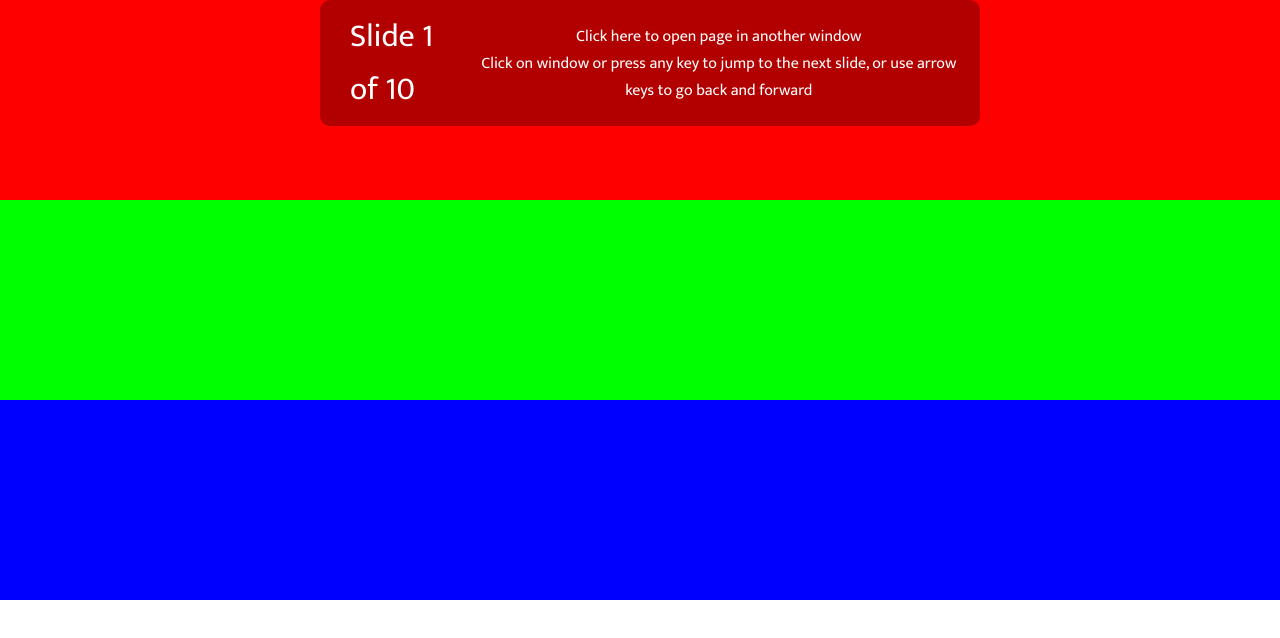
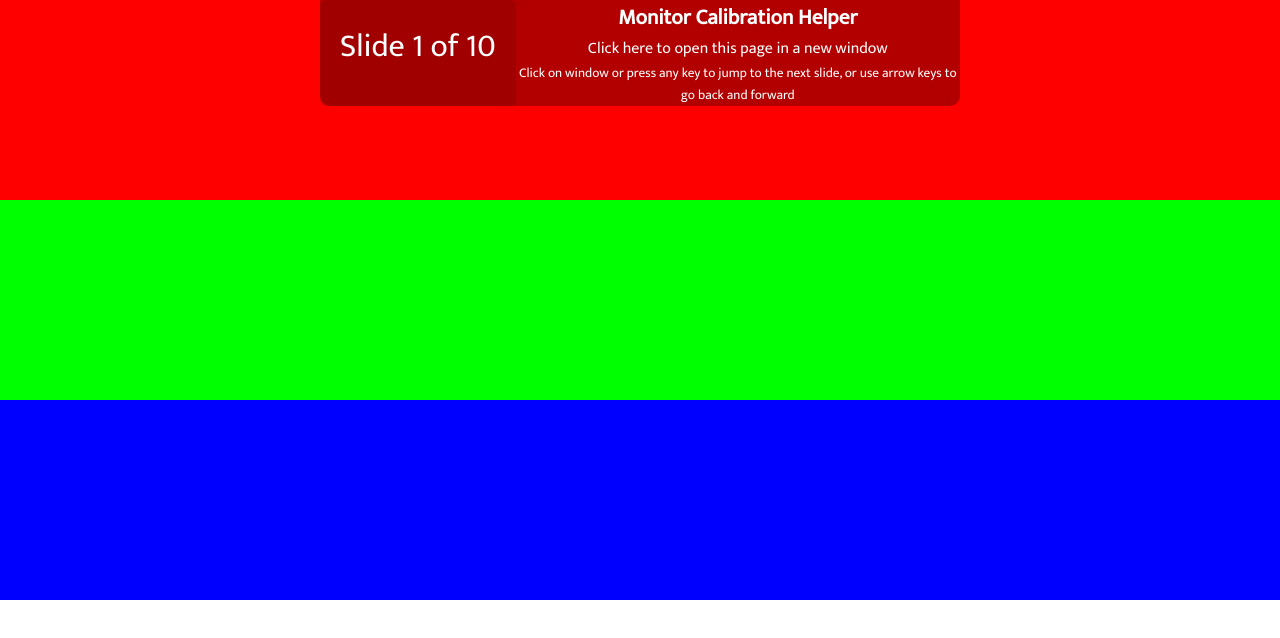
Before and after one commit to umamimolecule/react-monitor-calibration, a React (Create React App) app: page / in a window 1280 px wide. Shown: the top 638 px of the page. Built offline with nearby package versions, Linux system fonts and the light colour scheme.

Commit message:
Improve UI and add link to github

```diff
--- a/src/Components/Header/CurrentSlideHeader.css
+++ b/src/Components/Header/CurrentSlideHeader.css
@@ -1,4 +1,8 @@
 .CurrentSlideHeader {
   font-size: 24pt;
-  margin-left: 20px;
+  flex-shrink: 0;
+  background-color: rgba(0, 0, 0, 0.1);
+  border-radius: 6px;
+  padding: 20px;
+  vertical-align: middle;
 }
--- a/src/Components/Header/Header.css
+++ b/src/Components/Header/Header.css
@@ -3,12 +3,20 @@
   width: 50%;
   display: flex;
   flex-direction: row;
-  align-items: center;
+  align-items: stretch;
   justify-content: space-between;
   margin-left: 25%;
   margin-right: 25%;
   background-color: rgba(0, 0, 0, 0.3);
   color: white;
-  border-radius: 10px;
-  padding: 10px;
+  border-bottom-left-radius: 10px;
+  border-bottom-right-radius: 10px;
 }
+
+.Header-columns {
+  display: flex;
+  flex-direction: column;
+  align-items: center;
+  justify-content: space-between;
+  flex-grow: 1;
+}
--- a/src/Components/Header/Header.jsx
+++ b/src/Components/Header/Header.jsx
@@ -3,17 +3,21 @@ import React, { Component } from "react";
 import "./Header.css";
 import CurrentSlideHeader from "./CurrentSlideHeader";
 import InstructionsHeader from "./InstructionsHeader";
+import WhatIsThis from "./WhatIsThis";
 
 export default class Header extends Component {
   render() {
     return (
       <div className="Header">
         <CurrentSlideHeader />
-        <InstructionsHeader
-          text={
-            "Click on window or press any key to jump to the next slide, or use arrow keys to go back and forward"
-          }
-        />
+        <div class="Header-columns">
+          <WhatIsThis />
+          <InstructionsHeader
+            text={
+              "Click on window or press any key to jump to the next slide, or use arrow keys to go back and forward"
+            }
+          />
+        </div>
       </div>
     );
   }
--- a/src/Components/Header/InstructionsHeader.css
+++ b/src/Components/Header/InstructionsHeader.css
@@ -6,7 +6,8 @@
 }
 
 .InstructionsHeader {
-  font-size: 12pt;
+  font-size: 10pt;
+  font-style: italics;
   font-weight: normal;
   font-family: Mukta, sans-serif;
   text-align: center;
--- a/src/Components/Header/InstructionsHeader.jsx
+++ b/src/Components/Header/InstructionsHeader.jsx
@@ -15,7 +15,7 @@ export default class InstructionsHeader extends Component {
           className="InstructionsHeader-newwindow"
           onClick={this.openInNewWindow}
         >
-          Click here to open page in another window
+          Click here to open this page in a new window
         </div>
         <div className="InstructionsHeader">{this.props.text}</div>
       </div>
--- /dev/null
+++ b/src/Components/Header/WhatIsThis.css
@@ -0,0 +1,16 @@
+.WhatIsThis {
+  word-wrap: none;
+  font-size: 16pt;
+  font-weight: bold;
+  text-decoration: none;
+  color: white;
+}
+
+.WhatIsThis a {
+  color: white;
+  text-decoration: none;
+}
+
+.WhatIsThis a:hover {
+  text-decoration: underline;
+}
--- /dev/null
+++ b/src/Components/Header/WhatIsThis.jsx
@@ -0,0 +1,18 @@
+import React, { Component } from "react";
+
+import "./WhatIsThis.css";
+
+export default class WhatIsThis extends Component {
+  render() {
+    return (
+      <div className="WhatIsThis">
+        <a
+          href="https://github.com/umamimolecule/react-monitor-calibration"
+          target="__blank"
+        >
+          Monitor Calibration Helper
+        </a>
+      </div>
+    );
+  }
+}
```
Also changed, not shown: src/Components/Header/images/whatisthis.png (added).
